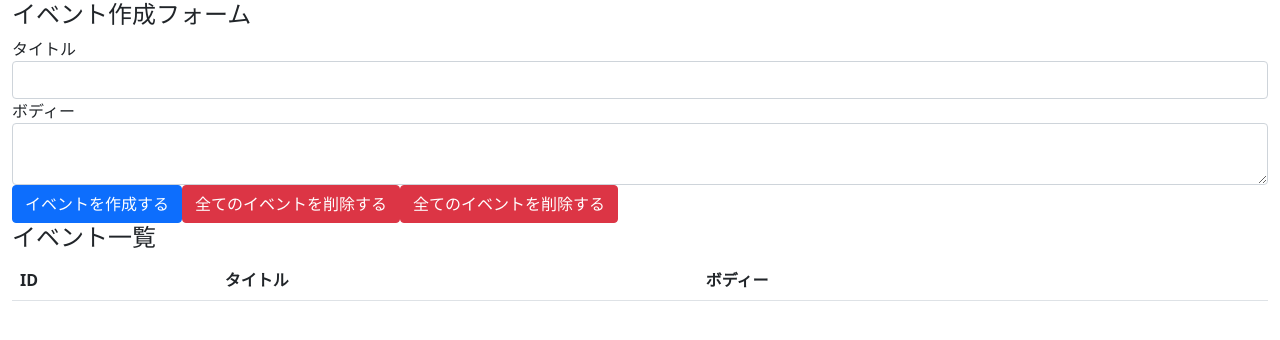
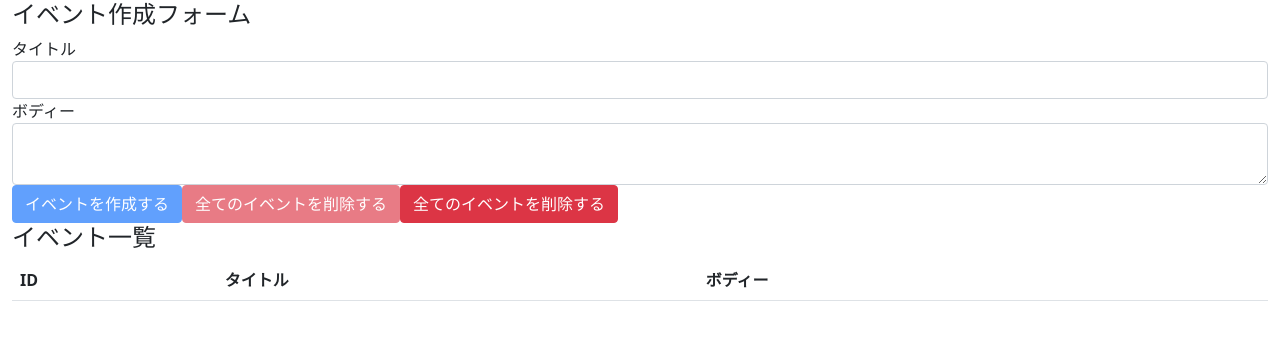
Before and after one commit to ayabin/react-hooks-101, a React (Create React App) app: page / in a window 1280 px wide. Shown: the top 340 px of the page. Built offline with nearby package versions, Linux system fonts and the light colour scheme.

Commit message:
implement all events deletion feature

```diff
--- a/src/components/App.js
+++ b/src/components/App.js
@@ -18,6 +18,17 @@
     setBody('');
   }
 
+  const deleteAllEvents=e=>{
+    e.preventDefault();
+    const result=window.confirm('全てのイベントを本当に削除しても良いですか？');
+    if(result){
+      dispatch({type:'DELETE_ALL_EVENTS'});
+    }
+  }
+
+  const unCreatable=title==='' || body===''
+  const unRemovable=state.length===0;
+
   return (
     <div className='container-fluid'>
       <h4>イベント作成フォーム</h4>
@@ -30,8 +41,8 @@
           <label htmlFor='formEventTitle'>ボディー</label>
           <textarea className='form-control' id='formEventTitle' value={body} onChange={e=>setBody(e.target.value)} />
         </div>
-        <button className='btn btn-primary' onClick={addEvent}>イベントを作成する</button>
-        <button className='btn btn-danger'>全てのイベントを削除する</button>
+        <button className='btn btn-primary' onClick={addEvent} disabled={unCreatable}>イベントを作成する</button>
+        <button className='btn btn-danger' onClick={deleteAllEvents} disabled={unRemovable}>全てのイベントを削除する</button>
         <button className='btn btn-danger'>全てのイベントを削除する</button>
       </form>
       <h4>イベント一覧</h4>
--- a/src/components/Event.js
+++ b/src/components/Event.js
@@ -3,7 +3,10 @@
 const Event=({event,dispatch})=>{
     const id=event.id;
     const handleClickDeleteButton=()=>{
-      dispatch({type:'DELETE_EVENT',id});
+      const result=window.confirm(`イベント（id=${id}）を本当に削除しても良いですか？`);
+      if(result){
+        dispatch({type:'DELETE_EVENT',id});
+      }
     }
     return (
       <tr>
--- a/src/reducers/index.js
+++ b/src/reducers/index.js
@@ -7,7 +7,7 @@
       return [...state,{id,...event}];
     case 'DELETE_EVENT':
       return state.filter(event=>event.id!==action.id);
-    case 'DELETE_ALL_EVENT':
+    case 'DELETE_ALL_EVENTS':
       return [];
     default:
       return state;
```
